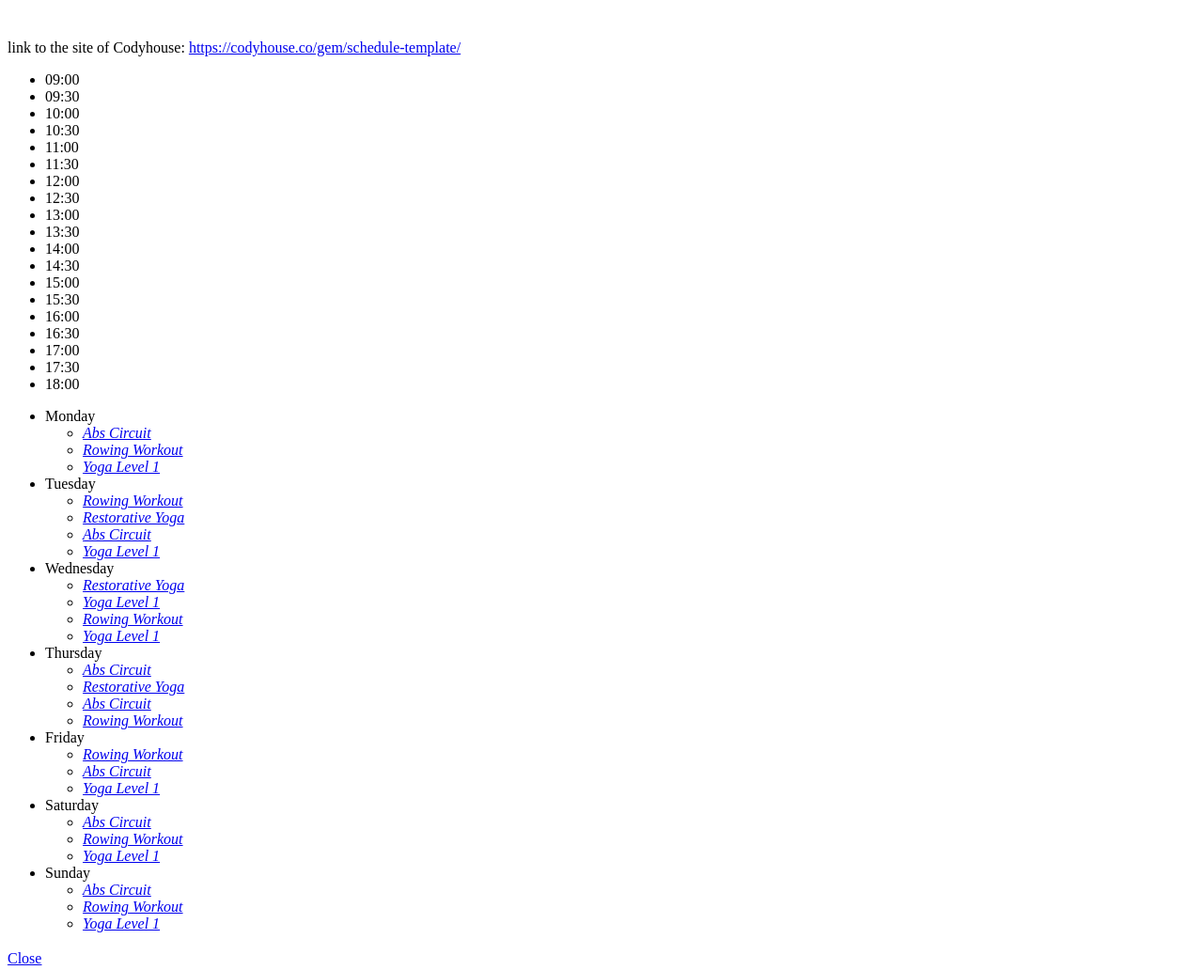
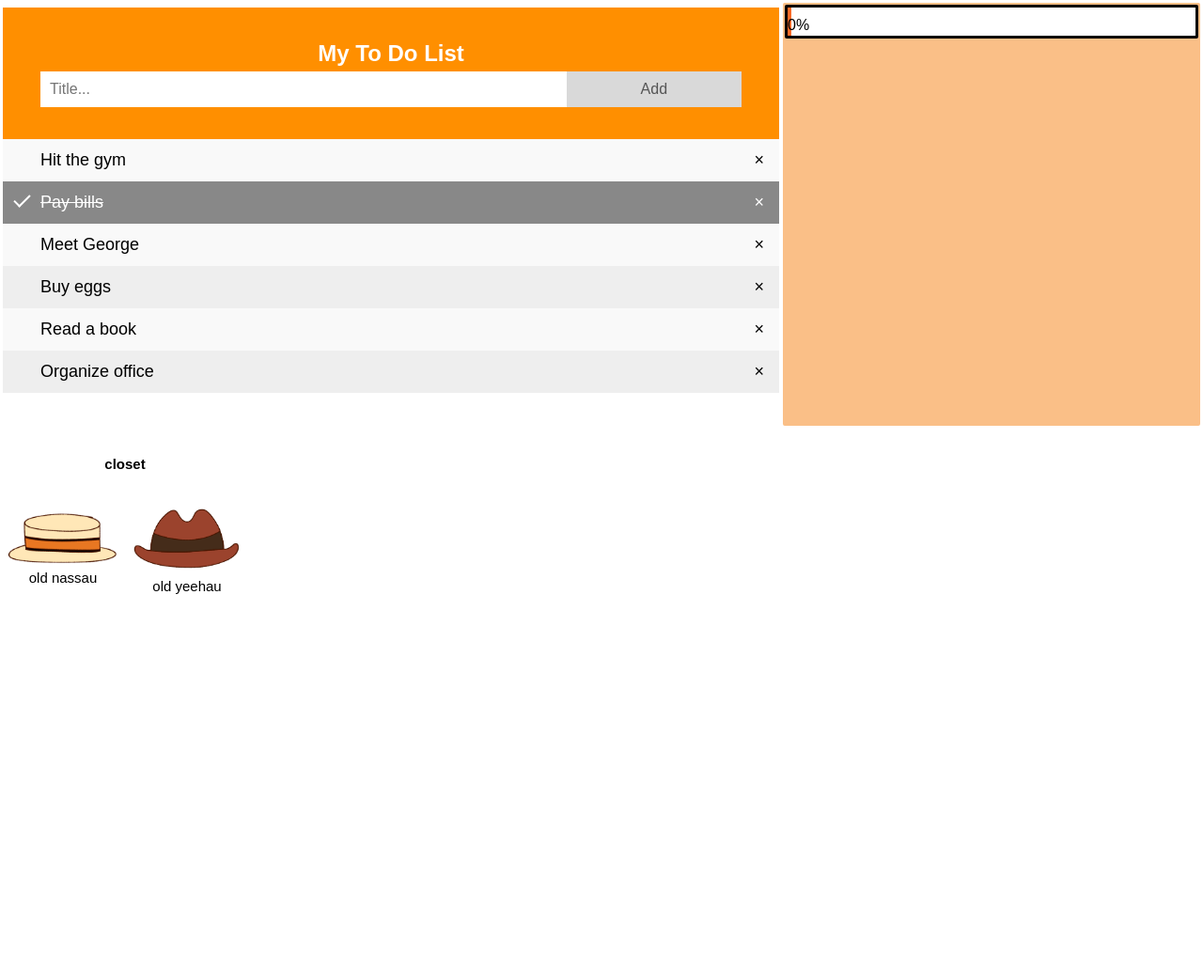
Before and after one commit to racheltl/studycubby, a plain HTML site: page index.html in a window 1280 px wide. Shown: the whole page at 94% size. After the commit the page ends 800 px from the top, so only its background shows below. Drawn offline with Linux system fonts and the light colour scheme; a web font is replaced by a local one.

Commit message:
Update index.html

```diff
--- a/index.html
+++ b/index.html
@@ -1,240 +1,336 @@
-<link href="style.css" type="text/css" rel="stylesheet">
-<script src="calendar.js"></script>
-<!-- <script src="jquery-3.5.1.min.js"></script> -->
-<br />
-<p class="codyhouse">link to the site of Codyhouse: <a href="https://codyhouse.co/gem/schedule-template/">https://codyhouse.co/gem/schedule-template/</a></p>
-<div class="cd-schedule loading">
-	<div class="timeline">
-		<ul>
-			<li><span>09:00</span></li>
-			<li><span>09:30</span></li>
-			<li><span>10:00</span></li>
-			<li><span>10:30</span></li>
-			<li><span>11:00</span></li>
-			<li><span>11:30</span></li>
-			<li><span>12:00</span></li>
-			<li><span>12:30</span></li>
-			<li><span>13:00</span></li>
-			<li><span>13:30</span></li>
-			<li><span>14:00</span></li>
-			<li><span>14:30</span></li>
-			<li><span>15:00</span></li>
-			<li><span>15:30</span></li>
-			<li><span>16:00</span></li>
-			<li><span>16:30</span></li>
-			<li><span>17:00</span></li>
-			<li><span>17:30</span></li>
-			<li><span>18:00</span></li>
-		</ul>
-	</div> <!-- .timeline -->
+<!DOCTYPE html>
+<html>
+<head>
+<meta name="viewport" content="width=device-width, initial-scale=1">
 
-	<div class="events">
-		<ul class="wrap">
-			<li class="events-group">
-				<div class="top-info"><span>Monday</span></div>
-				<ul>
-					<li class="single-event" data-start="09:30" data-end="10:30" data-content="event-abs-circuit" data-event="event-1">
-						<a href="#0">
-							<em class="event-name">Abs Circuit</em>
-						</a>
-					</li>
+<link href="https://fonts.googleapis.com/css2?family=Roboto:wght@300;500&family=Varta:wght@300;500&display=swap" rel="stylesheet">
+<style>
+h2 {
+	font-family: 'Varta', sans-serif;
+}
 
-					<li class="single-event" data-start="11:00" data-end="12:30" data-content="event-rowing-workout" data-event="event-2">
-						<a href="#0">
-							<em class="event-name">Rowing Workout</em>
-						</a>
-					</li>
+li {
+	font-family: 'Varta', sans-serif;
+}
 
-					<li class="single-event" data-start="14:00" data-end="15:15"  data-content="event-yoga-1" data-event="event-3">
-						<a href="#0">
-							<em class="event-name">Yoga Level 1</em>
-						</a>
-					</li>
-				</ul>
-			</li>
+cl {
+  position: relative;
+  list-style-type: none;
+  font-size: 15px;
+  font-family: 'Varta', sans-serif;
+  transition: 0.2s;
+}
 
-			<li class="events-group">
-				<div class="top-info"><span>Tuesday</span></div>
+body {
+  margin: 0;
+  min-width: 250px;
+}
 
-				<ul>
-					<li class="single-event" data-start="10:00" data-end="11:00"  data-content="event-rowing-workout" data-event="event-2">
-						<a href="#0">
-							<em class="event-name">Rowing Workout</em>
-						</a>
-					</li>
+/* Include the padding and border in an element's total width and height */
+* {
+  box-sizing: border-box;
+}
 
-					<li class="single-event" data-start="11:30" data-end="13:00"  data-content="event-restorative-yoga" data-event="event-4">
-						<a href="#0">
-							<em class="event-name">Restorative Yoga</em>
-						</a>
-					</li>
 
-					<li class="single-event" data-start="13:30" data-end="15:00" data-content="event-abs-circuit" data-event="event-1">
-						<a href="#0">
-							<em class="event-name">Abs Circuit</em>
-						</a>
-					</li>
+/* Remove margins and padding from the list */
+ul {
+  margin: 0;
+  padding: 0;
+}
 
-					<li class="single-event" data-start="15:45" data-end="16:45"  data-content="event-yoga-1" data-event="event-3">
-						<a href="#0">
-							<em class="event-name">Yoga Level 1</em>
-						</a>
-					</li>
-				</ul>
-			</li>
+/* Style the list items */
+ul li {
+  cursor: pointer;
+  position: relative;
+  padding: 12px 8px 12px 40px;
+  list-style-type: none;
+  background: #eee;
+  font-size: 18px;
+  transition: 0.2s;
 
-			<li class="events-group">
-				<div class="top-info"><span>Wednesday</span></div>
+  /* make the list items unselectable */
+  -webkit-user-select: none;
+  -moz-user-select: none;
+  -ms-user-select: none;
+  user-select: none;
+}
 
-				<ul>
-					<li class="single-event" data-start="09:00" data-end="10:15" data-content="event-restorative-yoga" data-event="event-4">
-						<a href="#0">
-							<em class="event-name">Restorative Yoga</em>
-						</a>
-					</li>
+/* Set all odd list items to a different color (zebra-stripes) */
+ul li:nth-child(odd) {
+  background: #f9f9f9;
+}
 
-					<li class="single-event" data-start="10:45" data-end="11:45" data-content="event-yoga-1" data-event="event-3">
-						<a href="#0">
-							<em class="event-name">Yoga Level 1</em>
-						</a>
-					</li>
+/* Darker background-color on hover */
+ul li:hover {
+  background: #ddd;
+}
 
-					<li class="single-event" data-start="12:00" data-end="13:45"  data-content="event-rowing-workout" data-event="event-2">
-						<a href="#0">
-							<em class="event-name">Rowing Workout</em>
-						</a>
-					</li>
+/* When clicked on, add a background color and strike out text */
+ul li.checked {
+  background: #888;
+  color: #fff;
+  text-decoration: line-through;
+}
 
-					<li class="single-event" data-start="13:45" data-end="15:00" data-content="event-yoga-1" data-event="event-3">
-						<a href="#0">
-							<em class="event-name">Yoga Level 1</em>
-						</a>
-					</li>
-				</ul>
-			</li>
+/* Add a "checked" mark when clicked on */
+ul li.checked::before {
+  content: '';
+  position: absolute;
+  border-color: #fff;
+  border-style: solid;
+  border-width: 0 2px 2px 0;
+  top: 10px;
+  left: 16px;
+  transform: rotate(45deg);
+  height: 15px;
+  width: 7px;
+}
 
-			<li class="events-group">
-				<div class="top-info"><span>Thursday</span></div>
+/* Style the close button */
+.close {
+  position: absolute;
+  right: 0;
+  top: 0;
+  padding: 12px 16px 12px 16px;
+}
 
-				<ul>
-					<li class="single-event" data-start="09:30" data-end="10:30" data-content="event-abs-circuit" data-event="event-1">
-						<a href="#0">
-							<em class="event-name">Abs Circuit</em>
-						</a>
-					</li>
+.close:hover {
+  background-color: #f44336;
+  color: white;
+}
 
-					<li class="single-event" data-start="12:00" data-end="13:45" data-content="event-restorative-yoga" data-event="event-4">
-						<a href="#0">
-							<em class="event-name">Restorative Yoga</em>
-						</a>
-					</li>
+/* Style the header */
+.header {
+  background-color:#ff8f00;
+  padding: 30px 40px;
+  color: white;
+  text-align: center;
+}
 
-					<li class="single-event" data-start="15:30" data-end="16:30" data-content="event-abs-circuit" data-event="event-1">
-						<a href="#0">
-							<em class="event-name">Abs Circuit</em>
-						</a>
-					</li>
+/* Clear floats after the header */
+.header:after {
+  content: "";
+  display: table;
+  clear: both;
+}
 
-					<li class="single-event" data-start="17:00" data-end="18:30"  data-content="event-rowing-workout" data-event="event-2">
-						<a href="#0">
-							<em class="event-name">Rowing Workout</em>
-						</a>
-					</li>
-				</ul>
-			</li>
+/* Style the input */
+input {
+  margin: 0;
+  border: none;
+  border-radius: 0;
+  width: 75%;
+  padding: 10px;
+  float: left;
+  font-size: 16px;
+  font-family: 'Varta', sans-serif;
+}
 
-			<li class="events-group">
-				<div class="top-info"><span>Friday</span></div>
+/* Style the "Add" button */
+.addBtn {
+  padding: 10px;
+  width: 25%;
+  background: #d9d9d9;
+  color: #555;
+  float: left;
+  text-align: center;
+  font-size: 16px;
+  font-family: 'Varta', sans-serif;
+  cursor: pointer;
+  transition: 0.3s;
+  border-radius: 0;
+}
 
-				<ul>
-					<li class="single-event" data-start="10:00" data-end="11:00"  data-content="event-rowing-workout" data-event="event-2">
-						<a href="#0">
-							<em class="event-name">Rowing Workout</em>
-						</a>
-					</li>
+.addBtn:hover {
+  background-color: #bbb;
+}
 
-					<li class="single-event" data-start="12:30" data-end="14:00" data-content="event-abs-circuit" data-event="event-1">
-						<a href="#0">
-							<em class="event-name">Abs Circuit</em>
-						</a>
-					</li>
+#container {
+	width: 100%;
+}
 
-					<li class="single-event" data-start="15:45" data-end="16:45"  data-content="event-yoga-1" data-event="event-3">
-						<a href="#0">
-							<em class="event-name">Yoga Level 1</em>
-						</a>
-					</li>
-				</ul>
-			</li>
-      <!--        -->
-      <li class="events-group">
-				<div class="top-info"><span>Saturday</span></div>
-				<ul>
-					<li class="single-event" data-start="09:30" data-end="10:30" data-content="event-abs-circuit" data-event="event-1">
-						<a href="#0">
-							<em class="event-name">Abs Circuit</em>
-						</a>
-					</li>
+#toDoList {
+	width: 65%;
+}
 
-					<li class="single-event" data-start="11:00" data-end="12:30" data-content="event-rowing-workout" data-event="event-2">
-						<a href="#0">
-							<em class="event-name">Rowing Workout</em>
-						</a>
-					</li>
+#myUL {
+	overflow: scroll;
+	height: 300px;
+}
 
-					<li class="single-event" data-start="14:00" data-end="15:15"  data-content="event-yoga-1" data-event="event-3">
-						<a href="#0">
-							<em class="event-name">Yoga Level 1</em>
-						</a>
-					</li>
-				</ul>
-			</li>
-<!--        -->
+#myProgress {
+  background-color: rgb(255, 255, 255);
+  border-style: solid;
+  border-radius: 2px;
+  border-color: black;
 
-      <!--        -->
-      <li class="events-group">
-				<div class="top-info"><span>Sunday</span></div>
-				<ul>
-					<li class="single-event" data-start="09:30" data-end="10:30" data-content="event-abs-circuit" data-event="event-1">
-						<a href="#0">
-							<em class="event-name">Abs Circuit</em>
-						</a>
-					</li>
+}
 
-					<li class="single-event" data-start="11:00" data-end="12:30" data-content="event-rowing-workout" data-event="event-2">
-						<a href="#0">
-							<em class="event-name">Rowing Workout</em>
-						</a>
-					</li>
+#myBar {
+  width: 1%;
+  height: 30px;
+  background-color: rgb(248, 106, 39);
+  text-align: right; /* Right-align text */
+  padding-top: 10px; /* Add top padding */
+  padding-bottom: 10px; /* Add bottom padding */
+  color: rgb(0, 0, 0); /* White text color */
+  font-family: 'Varta', sans-serif;
+}
 
-					<li class="single-event" data-start="14:00" data-end="15:15"  data-content="event-yoga-1" data-event="event-3">
-						<a href="#0">
-							<em class="event-name">Yoga Level 1</em>
-						</a>
-					</li>
-				</ul>
-			</li>
-<!--        -->
-		</ul>
-	</div>
 
-	<div class="event-modal">
-		<header class="header">
-			<div class="content">
-				<span class="event-date"></span>
-				<h3 class="event-name"></h3>
+#cage {
+	background-color:#fabf87;
+	border-style: solid;
+	border-width: 2px;
+	border-radius: 2px;
+	border-color: #fabf87;
+	height: 450px;
+	vertical-align: top;
+}
+</style>
+</head>
+
+<!-- html body-->
+<body>
+<table id="container">
+	<tr>
+		<td id="toDoList">
+			<div id="myDIV" class="header">
+				<h2 style="margin:5px">My To Do List</h2>
+				<input type="text" id="myInput" placeholder="Title...">
+				<span onclick="newElement()" class="addBtn">Add</span>
 			</div>
 
-			<div class="header-bg"></div>
-		</header>
+			<ul id="myUL">
+				<li>Hit the gym</li>
+				<li class="checked">Pay bills</li>
+				<li>Meet George</li>
+				<li>Buy eggs</li>
+				<li>Read a book</li>
+				<li>Organize office</li>
+			</ul>
+		</td>
 
-		<div class="body">
-			<div class="event-info"></div>
-			<div class="body-bg"></div>
-		</div>
 
-		<a href="#0" class="close">Close</a>
-	</div>
+		<!-- container for the tiger buddy -->
+		<td>
+			<div id="cage">
+				<div id="myProgress">
+					<div id="myBar">0%</div>
+				</div>
+			</div>
+		</td>
 
-	<div class="cover-layer"></div>
-</div> <!-- .cd-schedule -->
+	</tr>
+</table>
+
+<!-- closet -->
+<table width="200" cellpadding="5">
+	<th colspan="2">
+        <h3><cl>closet</cl></h3>
+    </th>
+	<tr>
+		<td align="center" valign="center">
+			<img src="https://github.com/racheltl/studycubby/blob/master/boater.png?raw=true" alt="boater hat" style="width:120px;"/>
+			<br />
+			<cl>old nassau</cl>
+
+		</td>
+
+		<td align="center" valign="center">
+			<img src="https://github.com/racheltl/studycubby/blob/master/cowboy.png?raw=true" alt="cowboy hat" style="width:120px;"/>
+			<br />
+			<cl>old yeehau</cl>
+		</td>
+	</tr>
+</table>
+
+<script>
+// Create a "close" button and append it to each list item
+var myNodelist = document.getElementsByTagName("LI");
+var length = myNodelist.length;
+localStorage.setItem("length", length);
+var i;
+for (i = 0; i < myNodelist.length; i++) {
+  var span = document.createElement("SPAN");
+  var txt = document.createTextNode("\u00D7");
+  span.className = "close";
+  span.appendChild(txt);
+  myNodelist[i].appendChild(span);
+}
+
+// Click on a close button to hide the current list item
+var close = document.getElementsByClassName("close");
+var i;
+for (i = 0; i < close.length; i++) {
+  close[i].onclick = function() {
+    var div = this.parentElement;
+    div.style.display = "none";
+  }
+}
+
+
+// Add a "checked" symbol when clicking on a list item
+var list = document.querySelector('ul');
+list.addEventListener('click', function(ev) {
+  if (ev.target.tagName === 'LI') {
+	ev.target.classList.toggle('checked');
+	move();
+  }
+}, false);
+
+var width = 0;
+function move() {
+	var elem = document.getElementById("myBar");
+	if (width >= 100) {
+	width = 0;
+	} else {
+	width+=5;
+	elem.style.width = width + "%";
+	elem.innerHTML = width + "%";
+	}
+}
+
+// Add stored list items to the to-do list.
+var list = document.createElement("list");
+var input =
+
+// Create a new list item when clicking on the "Add" button
+function newElement() {
+  var li = document.createElement("li");
+  var inputValue = document.getElementById("myInput").value;
+  var t = document.createTextNode(inputValue);
+  li.appendChild(t);
+
+  // Store the list item.
+    if (typeof(Storage) !== "undefined") {
+    localStorage.setItem("task", inputValue);
+  } else {
+    alert("Sorry, no storage support!");
+  }
+  if (inputValue === '') {
+    alert("You must write something!");
+  } else {
+    document.getElementById("myUL").appendChild(li);
+  }
+  document.getElementById("myInput").value = "";
+
+  var span = document.createElement("SPAN");
+  var txt = document.createTextNode("\u00D7");
+  span.className = "close";
+  span.appendChild(txt);
+  li.appendChild(span);
+
+  for (i = 0; i < close.length; i++) {
+    close[i].onclick = function() {
+      var div = this.parentElement;
+      div.style.display = "none";
+    }
+  }
+}
+
+
+</script>
+
+</body>
+</html>
```
